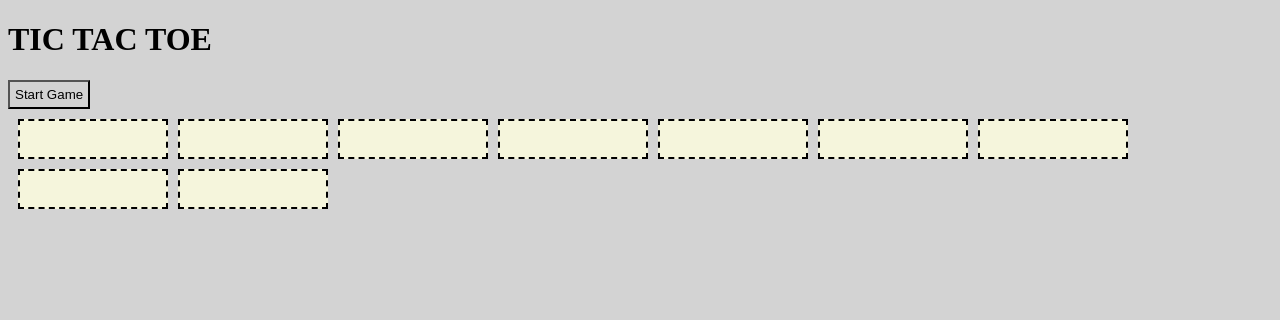
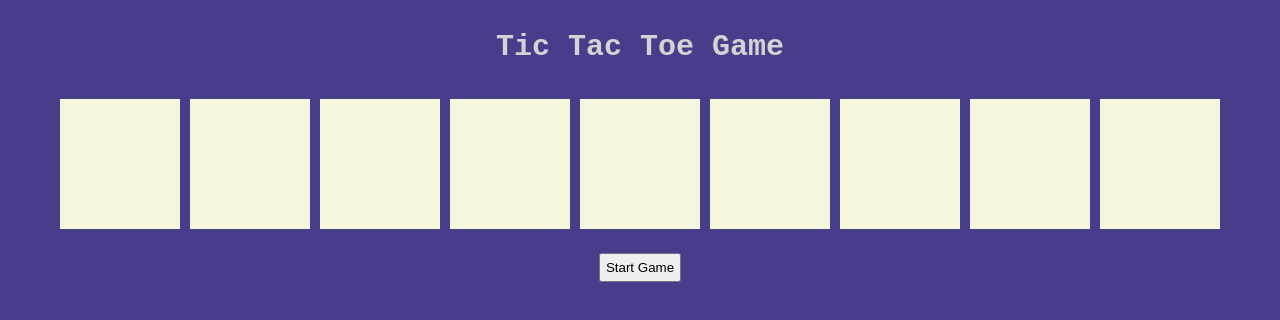
Before and after one commit to RiriHanafi/tictactoe, a plain HTML site: page index.html in a window 1280 px wide. Both pictures are taken after a click on the button "Start Game". Drawn offline with Linux system fonts and the light colour scheme.

Commit message:
Update index html, style and js.

```diff
--- a/index.html
+++ b/index.html
@@ -1,15 +1,15 @@
 <!DOCTYPE html>
 <html>
     <head>
+        <meta charset="UTF-8">
+        <title>Tic Tac Toe</title>
         <link rel="stylesheet" href="styles/style.css" />
-        <title>Tic Tac Toe</title>
     </head>
     <body>
-        <h1>TIC TAC TOE</h1>
-        <button onclick="generateBoard()" class="start-game-button"> Start Game </button>
+        <h3>Tic Tac Toe Game</h3>
         <div id="containerGame" class="container">
         </div>
         <script src="scripts/index.js"></script>
+        <button onclick="generateBoard()" class="start-game-button"> Start Game </button>
     </body>
-
 </html>
--- a/styles/style.css
+++ b/styles/style.css
@@ -1,24 +1,34 @@
-* {
-    box-sizing: border-box;
-    background-color: lightgrey;
+body {
+    margin: 0px;
+    margin-top: 10px;
+    background-color: darkslateblue;
+    text-align: center;
+}
+
+h3 {
+    font-family: monospace;
+    font-size: 30px;
+    color: lightgray;
 }
 
 .box {
-    border: 2px dashed;
-    height: 40px;
-    width: 150px;
-    float: left;
+    display: inline-block;
+    width: 80px;
+    height: 80px;
     background-color: beige;
-    margin: 5px;
+    margin-top: 5px;
+    margin-right: 5px;
+    margin-left: 5px;
+    padding: 20px;
+    padding-top: 30px;
     }
 
-
 .containerBaris {
-    display: block;
-    border: 2px;
-    margin: 5px;
+    display: inline-block;
+    background-color: transparent;
 }
 
 .start-game-button {
+    margin-top: 20px;
     padding: 5px;
 }
```
